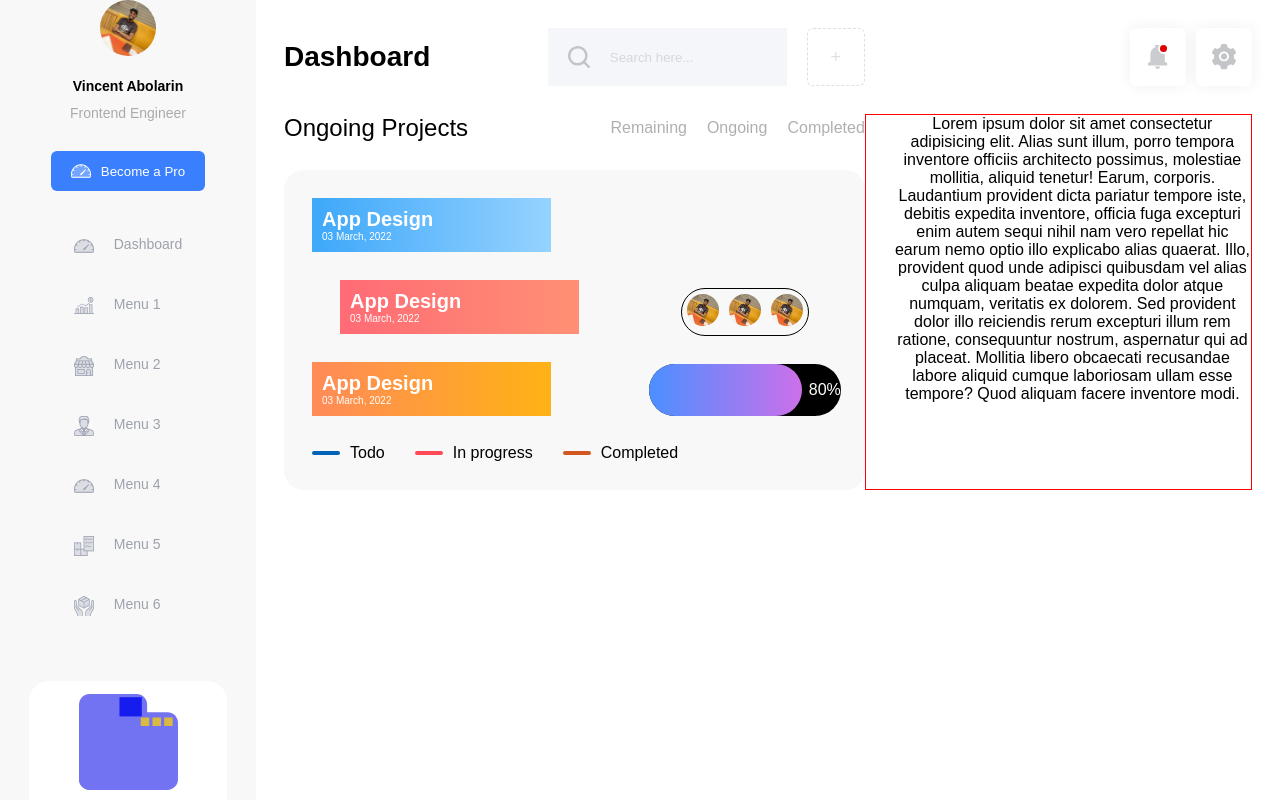
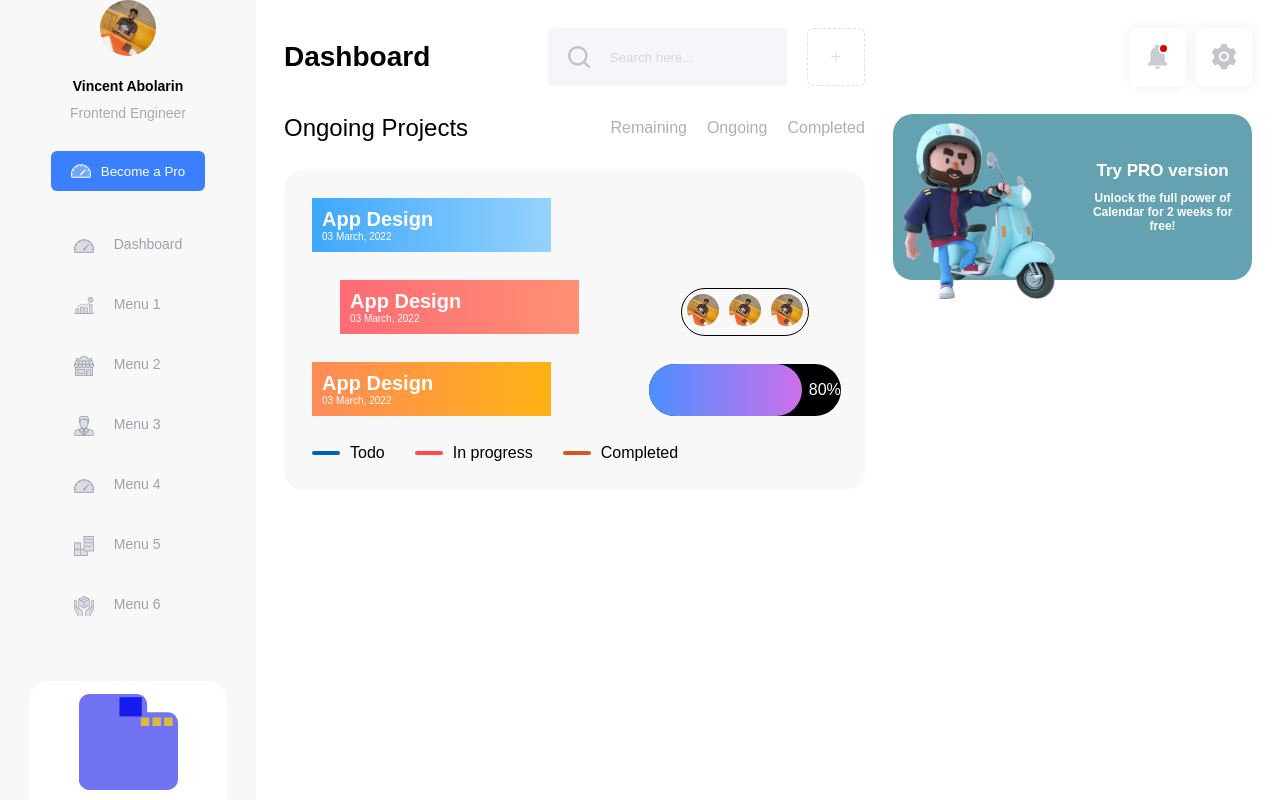
Before and after one commit to vincentabolarin/ha-shem-project, a JavaScript app: page / in a window 1280 px wide. Shown: the top 800 px of the page. Built offline with nearby package versions, Linux system fonts and the light colour scheme; the HTML template or start-up script is replaced by a standard one.

Commit message:
set up and style the TryPro component for the right sidebar

```diff
--- a/src/components/RightSidebar.js
+++ b/src/components/RightSidebar.js
@@ -1,9 +1,11 @@
 import styles from '../styles/RightSidebar.module.css';
+
+import TryPro from './TryPro'
 
 const RightSidebar = () => {
     return (
         <div className={styles.content}>
-            Lorem ipsum dolor sit amet consectetur adipisicing elit. Alias sunt illum, porro tempora inventore officiis architecto possimus, molestiae mollitia, aliquid tenetur! Earum, corporis. Laudantium provident dicta pariatur tempore iste, debitis expedita inventore, officia fuga excepturi enim autem sequi nihil nam vero repellat hic earum nemo optio illo explicabo alias quaerat. Illo, provident quod unde adipisci quibusdam vel alias culpa aliquam beatae expedita dolor atque numquam, veritatis ex dolorem. Sed provident dolor illo reiciendis rerum excepturi illum rem ratione, consequuntur nostrum, aspernatur qui ad placeat. Mollitia libero obcaecati recusandae labore aliquid cumque laboriosam ullam esse tempore? Quod aliquam facere inventore modi.
+            <TryPro />
         </div>
     );
 }
--- /dev/null
+++ b/src/components/TryPro.js
@@ -0,0 +1,22 @@
+import styles from '../styles/TryPro.module.css';
+
+import tryProImage from '../assets/svg/try-pro-image.svg';
+
+const TryPro = () => {
+    return (
+        <div className={styles.content}>
+            <img src={tryProImage} alt="Try Pro Version" className={styles.tryProImage} />
+            <div className={styles.tryProText}>
+                <p className={styles.tryProHeading}>
+                    Try PRO version
+                </p>
+
+                <p className={styles.tryProDescription}>
+                    Unlock the full power of Calendar for 2 weeks for free!
+                </p>
+            </div>
+        </div>
+    );
+}
+
+export default TryPro;
--- a/src/styles/RightSidebar.module.css
+++ b/src/styles/RightSidebar.module.css
@@ -1,5 +1,4 @@
 .content {
-    border: 1px solid red;
     width: 40%;
     padding-left: 28px;
 }
--- /dev/null
+++ b/src/styles/TryPro.module.css
@@ -0,0 +1,29 @@
+.content {
+    display: flex;
+    justify-content: flex-start;
+    padding: 10px;
+    align-items: center;
+    height: 166px;
+    background-color: #65A2B1;
+    border-radius: 20px;
+}
+
+.tryProImage {
+    margin-top: 28px;
+    margin-right: 28px;
+    height: 120%;
+}
+
+.tryProText {
+    color: #fff;
+    font-weight: bold;
+}
+
+.tryProHeading {
+    font-size: 17px;
+    margin-bottom: 10px;
+}
+
+.tryProDescription {
+    font-size: 12px;
+}
```
Also changed, not shown: src/assets/svg/try-pro-image.svg (added).
